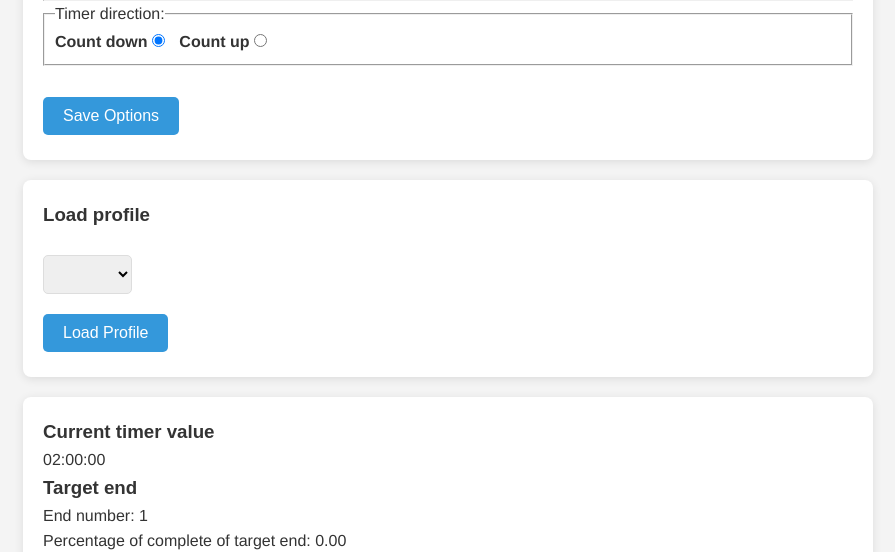
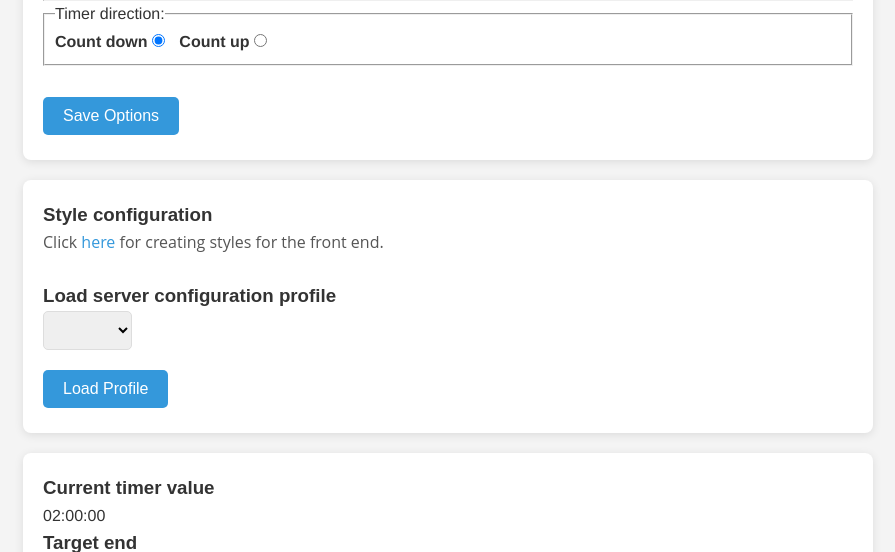
Before and after one commit to mrsquig/curling_timer, a Flask app: page / in a window 1280 px wide. Shown: the part 639-1191 px from the top of the page, without its empty margins (17-912 px from the left). Run offline with Flask 3, Linux system fonts and the light colour scheme.

Commit message:
Add link to style configuration on main server webpage

```diff
--- a/templates/index.html
+++ b/templates/index.html
@@ -58,9 +58,12 @@
     </div>
 
     <div class="card">
+        <h3>Style configuration</h3>
+        <p>Click <a href="{{url_for('style_preview')}}">here</a> for creating styles for the front end.</p>
+        <br/>
+
         <form name="load_profile" method="POST">
-            <h3>Load profile</h3>
-            <br />
+            <h3>Load server configuration profile</h3>
             <select name="profile_name">
                 <option value="empty"></option>
                 {% for profile in profiles %}
```
